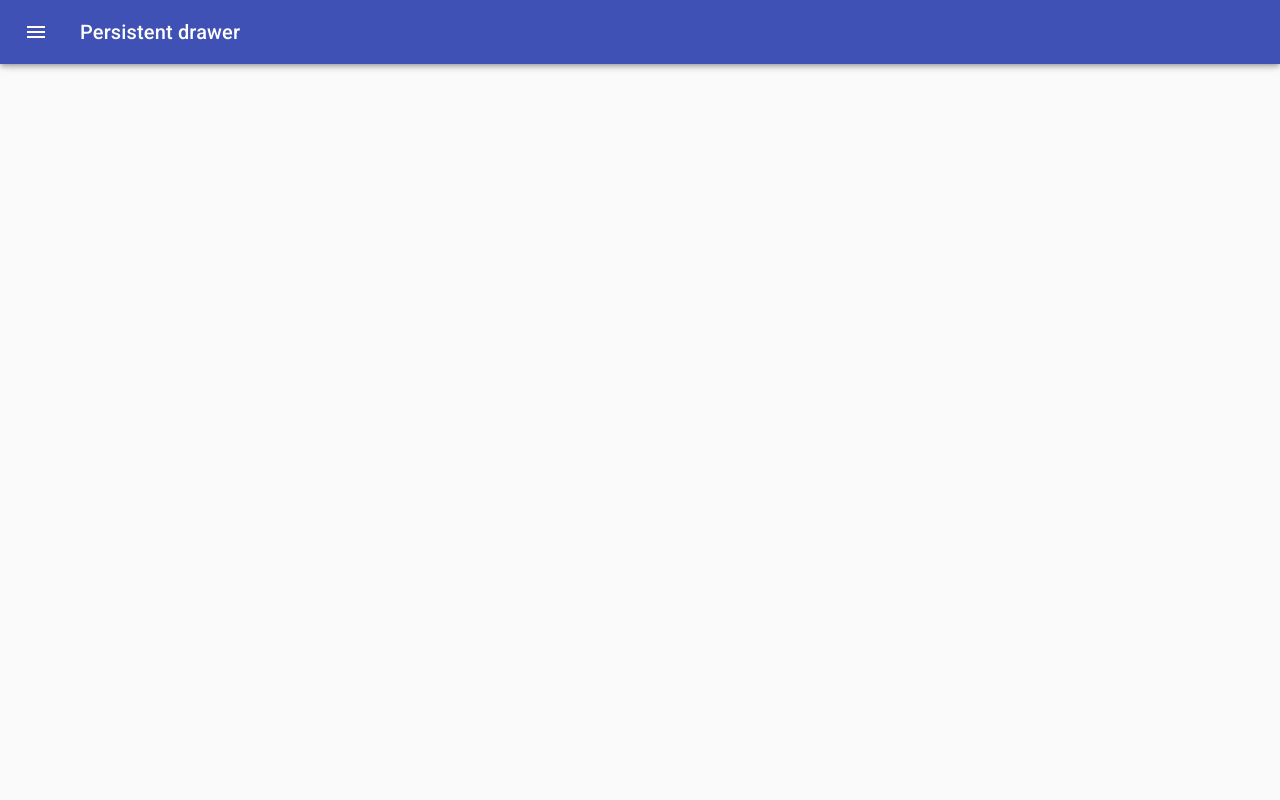
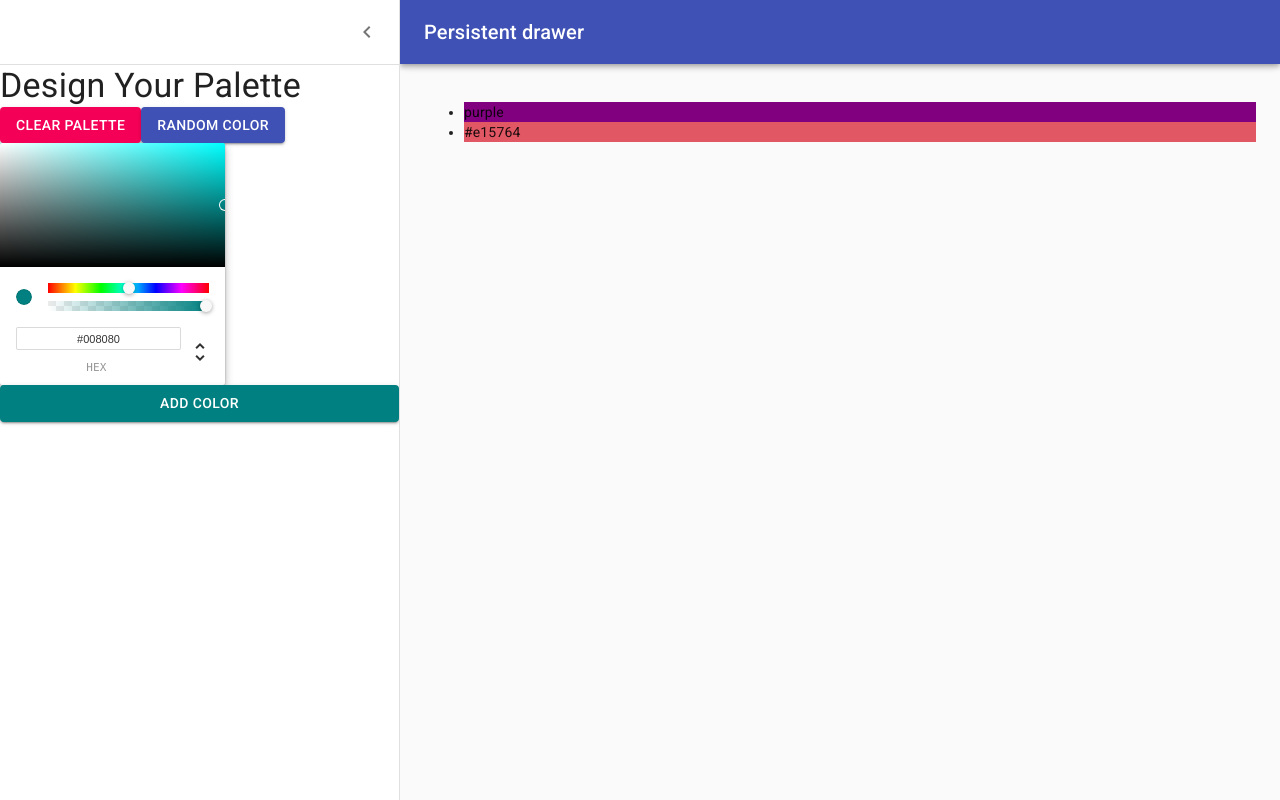
Before and after one commit to AlekseiiT/react-color-project, a React (Create React App) app: page /palette/new in a window 1280 px wide. Built offline with nearby package versions, Linux system fonts and the light colour scheme.

Commit message:
connect ColorPicker to button

```diff
--- a/src/NewPaletteForm.js
+++ b/src/NewPaletteForm.js
@@ -73,9 +73,14 @@ const styles = (theme) => ({
 });
 
 class NewPaletteForm extends Component {
-	state = {
-		open: false
-	};
+	constructor(props) {
+		super(props);
+		this.state = {
+			open: true,
+			currentColor: 'teal',
+			colors: [ 'purple', '#e15764' ]
+		};
+	}
 
 	handleDrawerOpen = () => {
 		this.setState({ open: true });
@@ -83,6 +88,13 @@ class NewPaletteForm extends Component {
 
 	handleDrawerClose = () => {
 		this.setState({ open: false });
+	};
+	updateCurrentColor = (color) => {
+		this.setState({ currentColor: color.hex });
+	};
+
+	addColor = () => {
+		this.setState({ colors: [ ...this.state.colors, this.state.currentColor ] });
 	};
 
 	render() {
@@ -136,8 +148,13 @@ class NewPaletteForm extends Component {
 							Random Color
 						</Button>
 					</div>
-					<ChromePicker onChangeComplete={(newColor) => console.log(newColor)} />
-					<Button variant="contained" color="primary">
+					<ChromePicker color={this.state.currentColor} onChangeComplete={this.updateCurrentColor} />
+					<Button
+						variant="contained"
+						color="primary"
+						onClick={this.addColor}
+						style={{ backgroundColor: this.state.currentColor }}
+					>
 						Add Color
 					</Button>
 				</Drawer>
@@ -147,6 +164,7 @@ class NewPaletteForm extends Component {
 					})}
 				>
 					<div className={classes.drawerHeader} />
+					<ul>{this.state.colors.map((color) => <li style={{ backgroundColor: color }}>{color}</li>)}</ul>
 				</main>
 			</div>
 		);
```
